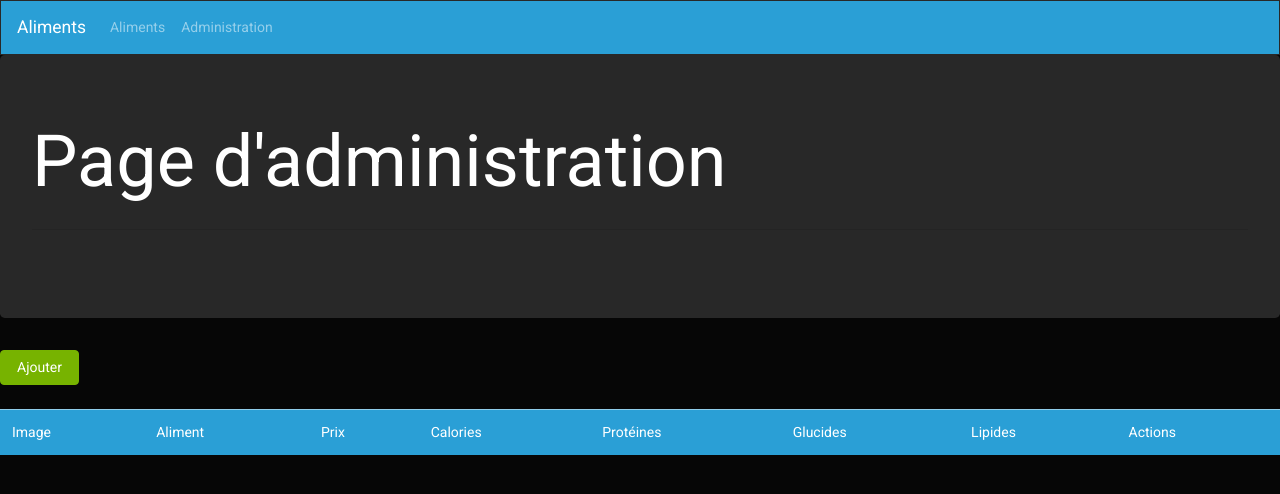
After one commit to tmaulon/u-symfony-recettes, a Symfony app: template templates/admin/admin_aliment/adminAliment.html.twig in a window 1280 px wide. The commit adds this page. Shown: the top 494 px of the page. Run offline with Twig, Linux system fonts and the light colour scheme; the template is opened without the code that fills it, so the values that code supplies are empty; some libraries are stand-ins or nearby versions.

Commit message:
add admin page

```diff
--- /dev/null
+++ b/public/css/main.css
@@ -0,0 +1,10 @@
+.perso_imgAliment {
+  width: 150px;
+  height: 120px;
+  object-fit: cover;
+}
+.perso_imgAlimentAdmin {
+  width: 70px;
+  height: 60px;
+  object-fit: cover;
+}
--- /dev/null
+++ b/templates/admin/admin_aliment/adminAliment.html.twig
@@ -0,0 +1,47 @@
+{% extends 'base.html.twig' %}
+
+{% block title %}Admin
+{% endblock %}
+
+{% block monTitre %}
+	Page d'administration
+{% endblock %}
+
+{% block body %}
+	<a href="" class="btn btn-success mb-4">Ajouter</a>
+	<table class="table">
+		<thead class="table-primary">
+			<tr>
+				<td>Image</td>
+				<td>Aliment</td>
+				<td>Prix</td>
+				<td>Calories</td>
+				<td>Protéines</td>
+				<td>Glucides</td>
+				<td>Lipides</td>
+				<td>Actions</td>
+			</tr>
+		</thead>
+		<tbody>
+			{% for aliment in aliments %}
+				<tr>
+					<td>
+						<img class="perso_imgAlimentAdmin" src="{{ asset('images/' ~ aliment.image)}}" alt="">
+					</td>
+					<td class="table-active">{{aliment.nom}}</td>
+					<td>{{aliment.prix}}</td>
+					<td>{{aliment.calorie}}</td>
+					<td>{{aliment.proteine}}</td>
+					<td>{{aliment.glucide}}</td>
+					<td>{{aliment.lipide}}</td>
+					<td>
+						<a href="" class="btn btn-secondary">modifier</a>
+						<a href="" class="btn btn-danger">supprimer</a>
+					</td>
+				</tr>
+			{% endfor %}
+		</tbody>
+
+	</table>
+
+{% endblock %}
--- a/templates/aliment/index.html.twig
+++ b/templates/aliment/index.html.twig
@@ -35,7 +35,7 @@
 					<div class="card text-white bg-primary mb-3" style="max-width: 20rem;">
 						<div class="card-header">{{ aliment.nom }}</div>
 						<div class="card-body">
-							<img class="img-fluid" src="{{ asset('images/' ~ aliment.image) }}" alt="">
+							<img class="perso_imgAliment card-img-top" src="{{ asset('images/' ~ aliment.image) }}" alt="">
 							<h5 class="card-title">
 								Prix(kilo) :
 								{{ aliment.prix }}€
--- a/templates/base.html.twig
+++ b/templates/base.html.twig
@@ -5,7 +5,8 @@
 		<title>
 			{% block title %}{% endblock %}
 		</title>
-		<link rel="stylesheet" href="https://bootswatch.com/4/cyborg/bootstrap.min.css"/> {% block stylesheets %}{% endblock %}
+		<link rel="stylesheet" href="https://bootswatch.com/4/cyborg/bootstrap.min.css"/>
+		<link rel="stylesheet" href="{{asset('css/main.css')}}"> {% block stylesheets %}{% endblock %}
 		</head>
 
 		<body>
--- a/templates/menu.html.twig
+++ b/templates/menu.html.twig
@@ -1,21 +1,16 @@
 <nav class="navbar navbar-expand-lg navbar-dark bg-primary">
 	<a class="navbar-brand" href="{{ path('aliments') }}">Aliments</a>
-  <button
-    class="navbar-toggler"
-    type="button"
-    data-toggle="collapse"
-    data-target="#navbarColor01"
-    aria-controls="navbarColor01"
-    aria-expanded="false"
-    aria-label="Toggle navigation"
-  >
+	<button class="navbar-toggler" type="button" data-toggle="collapse" data-target="#navbarColor01" aria-controls="navbarColor01" aria-expanded="false" aria-label="Toggle navigation">
 		<span class="navbar-toggler-icon"></span>
 	</button>
 
 	<div class="collapse navbar-collapse" id="navbarColor01">
 		<ul class="navbar-nav mr-auto">
-      <li class="nav-item active">
+			<li class="nav-item">
 				<a class="nav-link" href="{{ path('aliments') }}">Aliments</a>
+			</li>
+			<li class="nav-item">
+				<a class="nav-link" href="{{ path('admin_aliment') }}">Administration</a>
 			</li>
 		</ul>
 	</div>
```
Also changed, not shown: src/Controller/Admin/AdminAlimentController.php (added, +22 -0 lines). Lines whose indentation alone changed are shown as unchanged.
